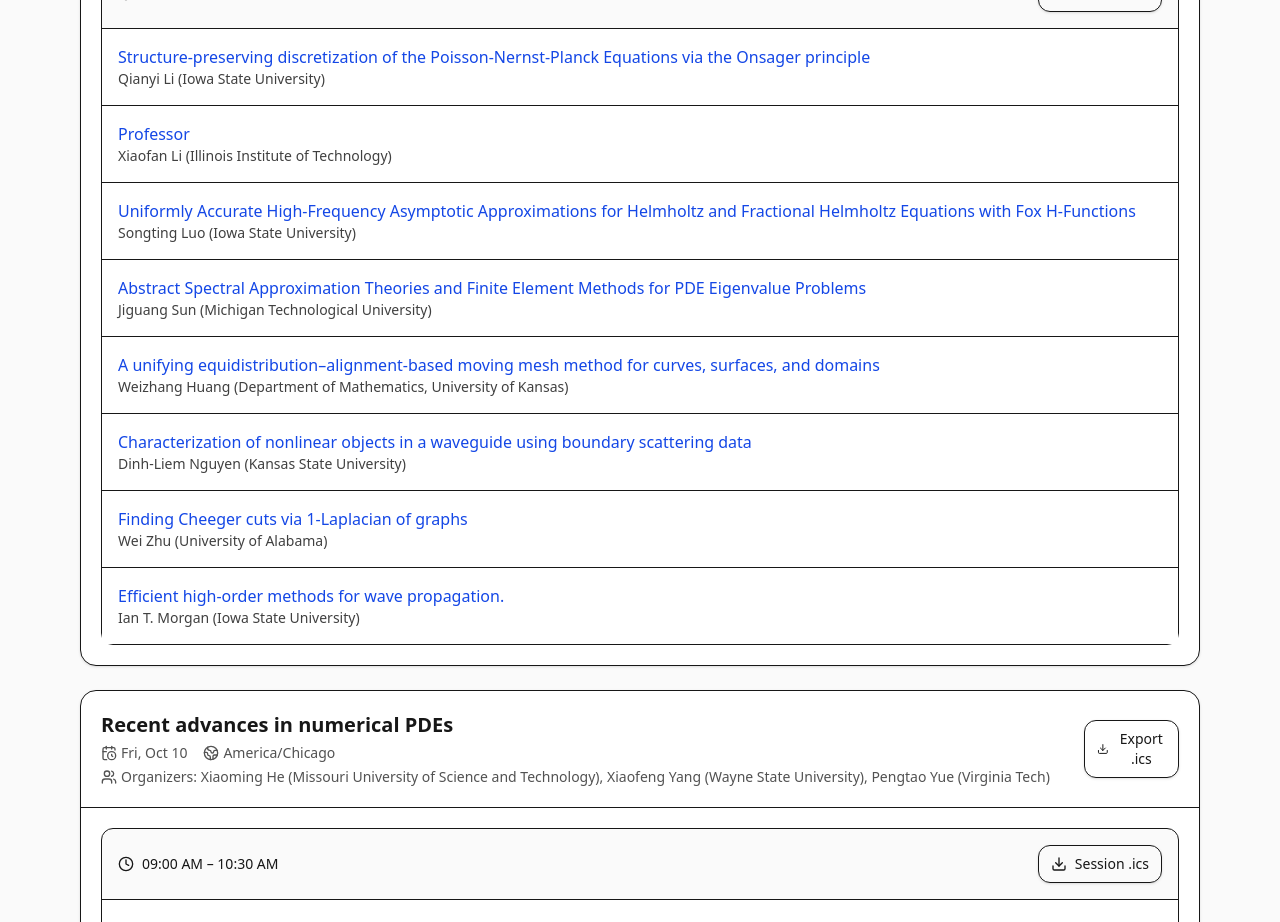
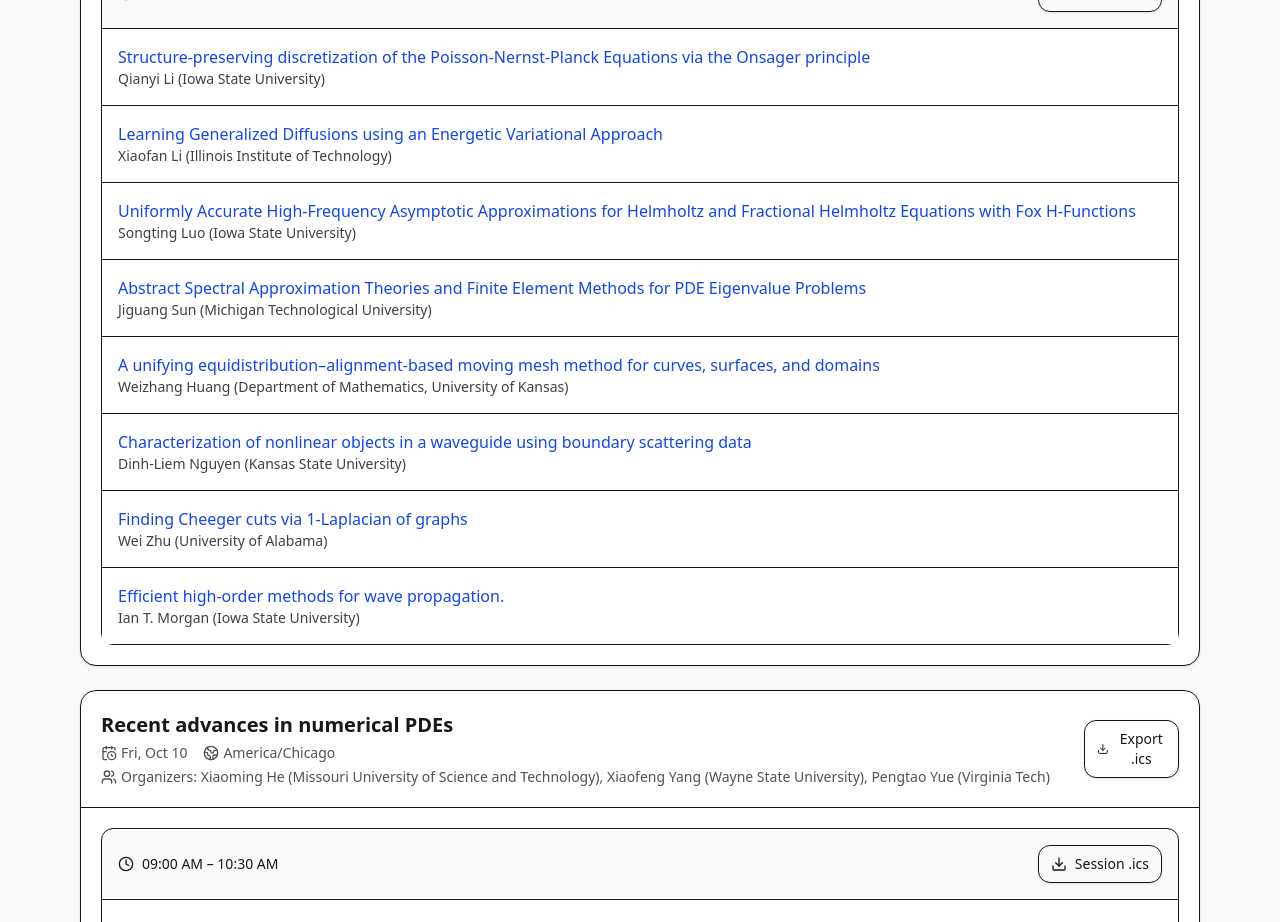
Before and after one commit to SIAM-UARK/UARK-SIAM-CSS-25, a React (Vite) app: page /#/ in a window 1280 px wide. Shown: the part 10580-11502 px from the top of the page. Built offline with nearby package versions, Linux system fonts and the light colour scheme.

Commit message:
update Xiaofan Li

```diff
--- a/src/ProgramPage.jsx
+++ b/src/ProgramPage.jsx
@@ -327,10 +327,12 @@ export default function ProgramPage() {
                   </div>
                     <ul className="divide-y">
                       {s.talks.map((t, ti) => {
-                        const slug = String(t.title || '').toLowerCase().replace(/[^a-z0-9]+/g, '-').replace(/^-+|-+$/g, '')
+                        const slugify = (str) => String(str || '').toLowerCase().replace(/[^a-z0-9]+/g, '-').replace(/^-+|-+$/g, '')
+                        const slug = slugify(t.title)
+                        const msSlug = slugify(ms.title)
                         return (
                           <li key={ti} className="p-4 bg-white hover:bg-neutral-50 transition">
-                            <Link to={`/talk/${slug}`} className="block">
+                            <Link to={`/talk/${slug}?ms=${msSlug}`} className="block">
                               <div className="flex flex-col md:flex-row md:items-center md:justify-between gap-2">
                                 <div>
                                   {(t.start || t.end) && (
--- a/src/TalkPage.jsx
+++ b/src/TalkPage.jsx
@@ -1,5 +1,5 @@
 import { useMemo } from 'react'
-import { useParams, Link } from 'react-router-dom'
+import { useParams, Link, useLocation } from 'react-router-dom'
 import { ArrowLeft, Calendar, Users } from 'lucide-react'
 
 // Load all abstract bundles eagerly
@@ -14,6 +14,8 @@ function slugify(s) {
 
 export default function TalkPage() {
   const { slug } = useParams()
+  const location = useLocation()
+  const msParam = useMemo(() => new URLSearchParams(location.search).get('ms') || null, [location.search])
 
   const talkData = useMemo(() => {
     // Build an index of talks by slug across all minisymposia files
@@ -32,9 +34,14 @@ export default function TalkPage() {
         })
       }
     }
-    const match = all.find((t) => t.slug === slug)
-    return match || null
-  }, [slug])
+    // Prefer a match that also matches the minisymposium slug if provided
+    const candidates = all.filter((t) => t.slug === slug)
+    if (candidates.length === 0) return null
+    if (!msParam) return candidates[0]
+    const msSlug = slugify(candidates[0].msTitle || '')
+    const exact = candidates.find((t) => slugify(t.msTitle || '') === msParam)
+    return exact || candidates[0]
+  }, [slug, msParam])
 
   if (!talkData) {
     return (
--- a/src/data/abstract/14_recent-advances-in-methods-and-applications-related-to-pdes.json
+++ b/src/data/abstract/14_recent-advances-in-methods-and-applications-related-to-pdes.json
@@ -13,14 +13,14 @@
       "_match": "title"
     },
     {
-      "title": "Professor",
+      "title": "Learning Generalized Diffusions using an Energetic Variational Approach",
       "speakers": [
         {
           "name": "Xiaofan Li",
           "affiliation": "Illinois Institute of Technology"
         }
       ],
-      "abstract": "Title:   Learning Generalized Diffusions using an Energetic Variational Approach  Abstract:  Extracting governing physical laws from computational or experimental data is important in various applications such as fluid dynamics and plasma physics.  Many of those physical laws are dissipative due to fluid viscosity or plasma collisions.  For such a dissipative physical system, we propose two distinct methods to learn the corresponding laws of the systems based on their energy-dissipation laws, assuming either continuous data (probability density) or discrete data (particles) are available. Our methods offer several key advantages, including their robustness to corrupted observations, their easy extension to more complex physical systems, and the potential to address higher-dimensional systems. We validate our approach through representative numerical examples and carefully investigate the impacts of data quantity and data property on the model discovery.",
+      "abstract": "Extracting governing physical laws from computational or experimental data is important in various applications such as fluid dynamics and plasma physics.  Many of those physical laws are dissipative due to fluid viscosity or plasma collisions.  For such a dissipative physical system, we propose two distinct methods to learn the corresponding laws of the systems based on their energy-dissipation laws, assuming either continuous data (probability density) or discrete data (particles) are available. Our methods offer several key advantages, including their robustness to corrupted observations, their easy extension to more complex physical systems, and the potential to address higher-dimensional systems. We validate our approach through representative numerical examples and carefully investigate the impacts of data quantity and data property on the model discovery.",
       "_match": "title"
     },
     {
--- a/src/sessions.js
+++ b/src/sessions.js
@@ -1000,7 +1000,7 @@ export default [
         ]
       },
       {
-        "title": "Professor",
+        "title": "Learning Generalized Diffusions using an Energetic Variational Approach",
         "speakers": [
           {
             "name": "Xiaofan Li",
```
